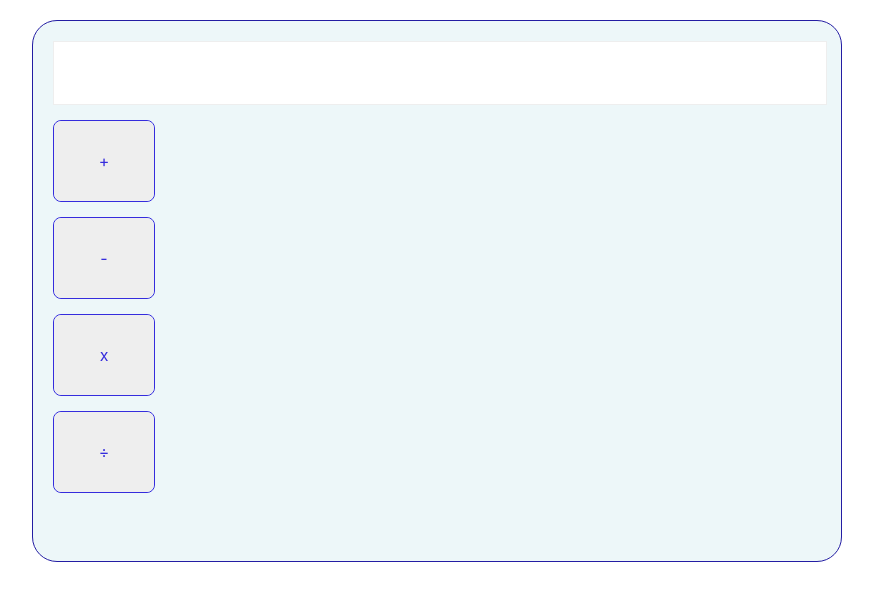
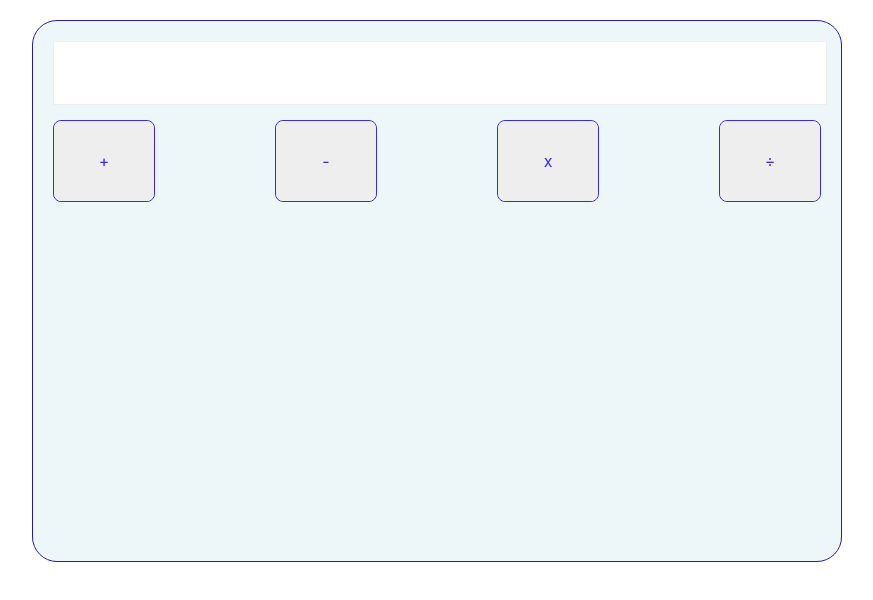
Before and after one commit to Alex-CL/innocv-react-calculator, a React (Create React App) app: page / in a window 1280 px wide. Shown: the top 600 px of the page, without its empty margins (203-1076 px from the left). Built offline with nearby package versions, Linux system fonts and the light colour scheme.

Commit message:
Show result when pressing enter

```diff
--- a/src/features/Calculator.jsx
+++ b/src/features/Calculator.jsx
@@ -3,7 +3,7 @@ import { Button } from '../components'
 
 export const Calculator = () => {
 
-	const [result, setResult] = useState('')
+	const [expression, setExpression] = useState('')
 
 	const buttonList = [
 		{
@@ -17,31 +17,31 @@ export const Calculator = () => {
 		}
 	]
 
-	const handleResult = (e) => {
+	const handleExpression = (e) => {
 		if (e.key === 'Enter') {
-			setResult('enter')
+			setExpression('' + Function(`'use strict'; return (${expression})`)())
 			return
 		}
 
 		if ('0123456789'.includes(e.key)) {
-			setResult(result.slice(0, e.target.selectionStart) + e.key + result.slice(e.target.selectionStart))
+			setExpression(expression.slice(0, e.target.selectionStart) + e.key + expression.slice(e.target.selectionStart))
 			return
 		}
 
 		if ('+-*/'.includes(e.key)) {
-			setResult(result.slice(0, e.target.selectionStart) + e.key + result.slice(e.target.selectionStart))
+			setExpression(expression.slice(0, e.target.selectionStart) + e.key + expression.slice(e.target.selectionStart))
 			return
 		}
 	}
 
 	const handleKeyDown = (e) => {
 		if (e.key === 'Backspace') {
-			setResult(result.slice(0, e.target.selectionStart - 1) + result.slice(e.target.selectionStart))
+			setExpression(expression.slice(0, e.target.selectionStart - 1) + expression.slice(e.target.selectionStart))
 			return
 		}
 
 		if (e.key === 'Delete') {
-			setResult(result.slice(0, e.target.selectionStart) + result.slice(e.target.selectionStart + 1))
+			setExpression(expression.slice(0, e.target.selectionStart) + expression.slice(e.target.selectionStart + 1))
 			return
 		}
 	}
@@ -58,7 +58,7 @@ export const Calculator = () => {
 		height: '500px',
 	}
 
-	const resultStyle = {
+	const expressionStyle = {
 		width: '100%',
 		textAlign: 'right',
 		fontSize: '2rem',
@@ -66,12 +66,17 @@ export const Calculator = () => {
 		border: '1px solid #EEEEEE',
 	}
 
+	const buttonsContainer = {
+		display: 'flex',
+		justifyContent: 'space-between'
+	}
+
 	return (
 		<div style={calculatorContainer}>
 			<div>
-				<input style={resultStyle} type="text" value={result} onKeyPress={handleResult} onKeyDown={handleKeyDown} onChange={handleResult}/>
+				<input style={expressionStyle} type="text" value={expression} onKeyPress={handleExpression} onKeyDown={handleKeyDown} onChange={handleExpression}/>
 			</div>
-			<div>
+			<div style={buttonsContainer}>
 				{buttonList.map((b) => <Button key={b.value} value={b.value} handleClick={valueClicked}/>)}
 			</div>
 		</div>
```
